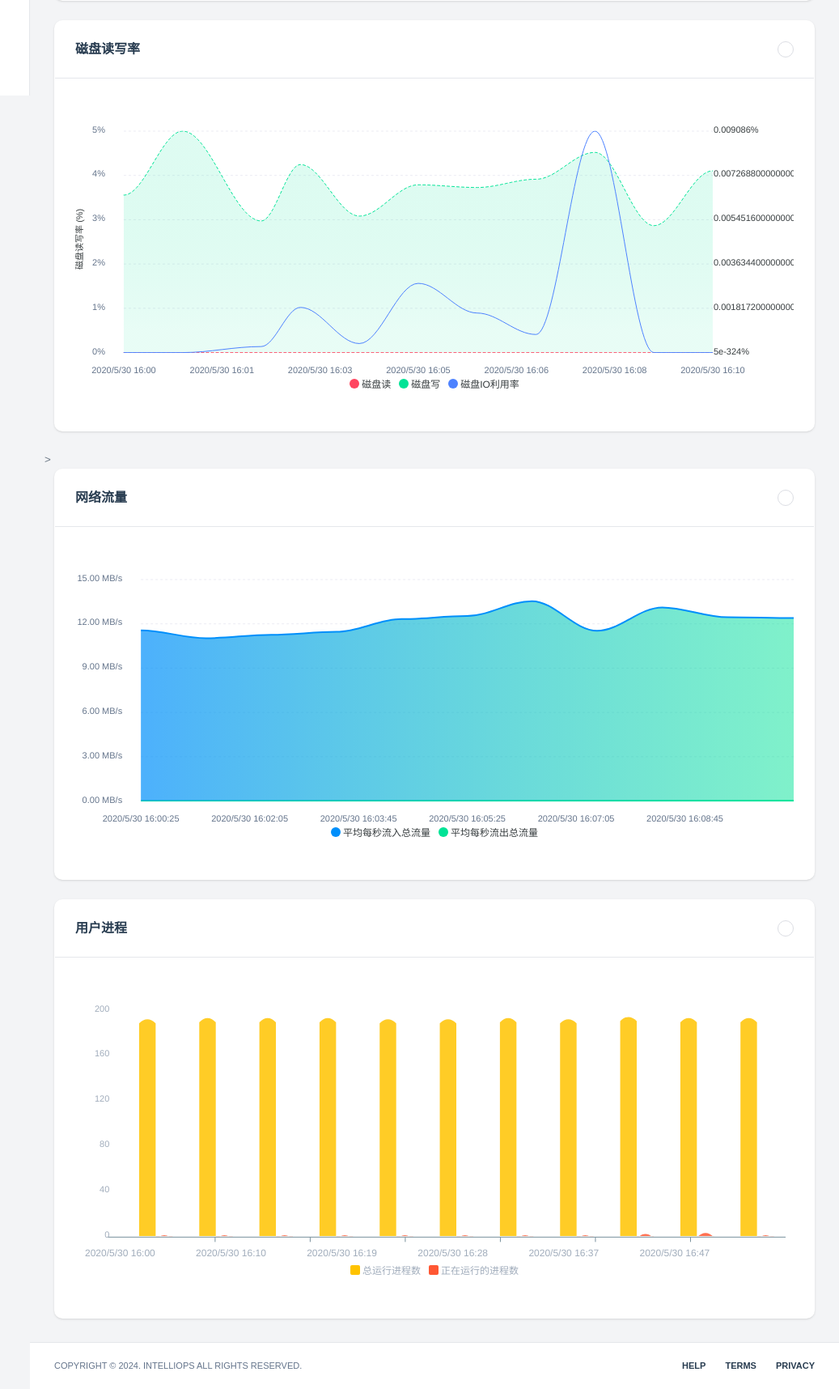
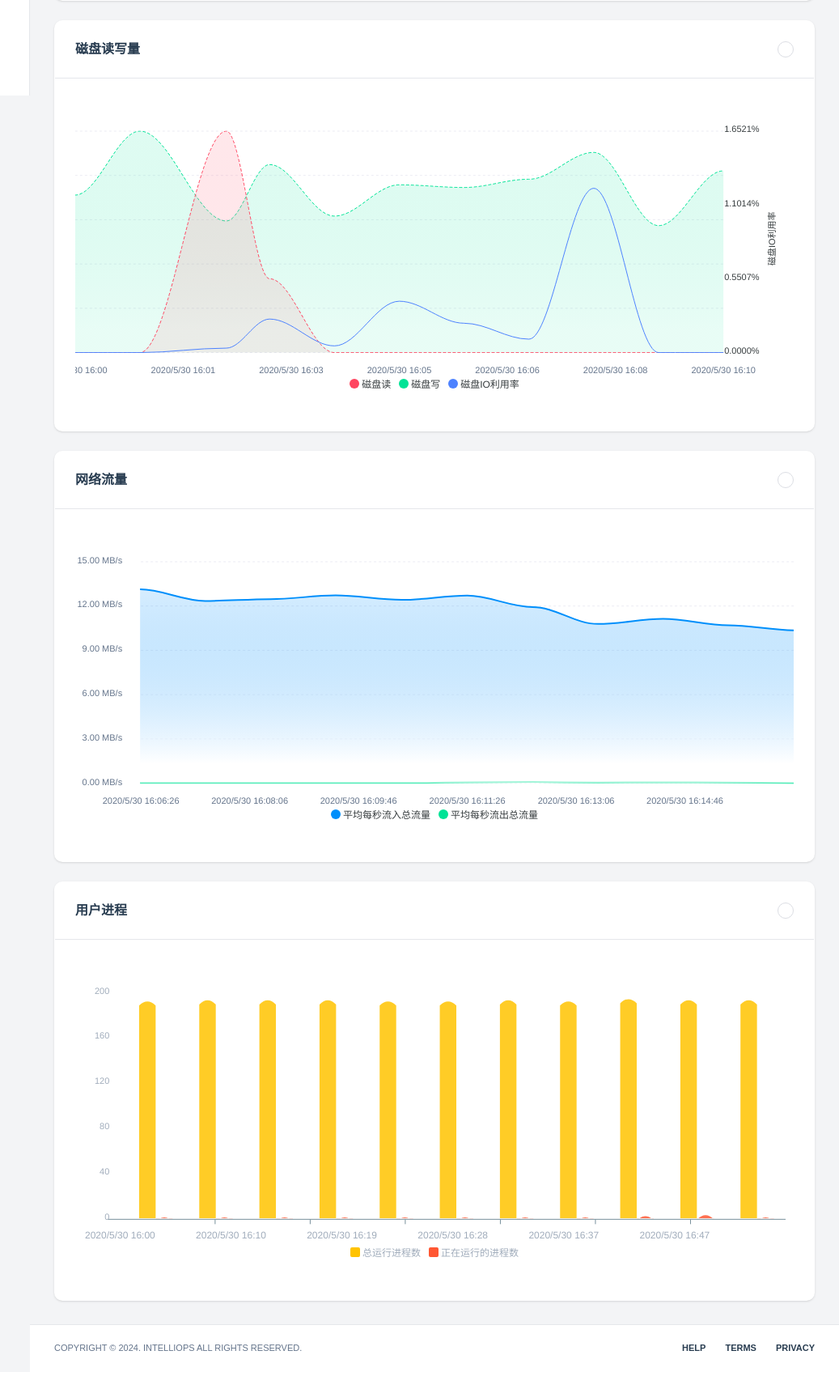
Before and after one commit to InfinityUniverse0/IntelliOps, a Django app: page / in a window 1280 px wide. Shown: the part 682-2398 px from the top of the page at 81% size, without its empty margins (243-1280 px from the left). After the commit the page ends 2351 px from the top, so only its background shows below. Run offline with Django 4.2, Linux system fonts and the light colour scheme; some libraries are stand-ins or nearby versions; some web fonts are replaced.

Commit message:
Modify The Dashboard Style

```diff
--- a/static/js/index-init.js
+++ b/static/js/index-init.js
@@ -131,7 +131,7 @@ $(function () {
     new ApexCharts(document.querySelector("#disk-io-chart"), {
         chart: {
             height: 370,
-            type: "area",
+            type: "line",
             stacked: false,
             toolbar: {
                 show: false
@@ -164,11 +164,11 @@ $(function () {
         },
         yaxis: [{
             title: {
-                text: '磁盘读写率 (%)',
+                text: '磁盘读量',
             },
             labels: {
                 formatter: function (e) {
-                    return e + "%"
+                    return e + "MB/s"
                 },
                 offsetX: -22,
                 offsetY: 0,
@@ -176,15 +176,34 @@ $(function () {
                     fontSize: "11px",
                     color: "#64748b"
                 }
-            }
+            },
+            show: false
+        },
+        {
+            title: {
+                text: '磁盘写量',
+            },
+            labels: {
+                formatter: function (e) {
+                    return e + "MB/s"
+                },
+                offsetX: -22,
+                offsetY: 0,
+                style: {
+                    fontSize: "11px",
+                    color: "#64748b"
+                }
+            },
+            show: false
         }, {
             opposite: true,
             title: {
-                text: '磁盘IO利用率 (%)',
+                text: '磁盘IO利用率',
+                rotate: -90,
             },
             labels: {
                 formatter: function (e) {
-                    return e + "%"
+                    return e.toFixed(4) + "%"
                 }
             }
         }],
@@ -233,8 +252,8 @@ $(function () {
             data: [
                 [1590854407000, 0.0],
                 [1590854467000, 0.0],
-                [1590854547000, 0.0],
-                [1590854587000, 0.0],
+                [1590854547000, 0.00003],
+                [1590854587000, 0.00001],
                 [1590854647000, 0.0],
                 [1590854707000, 0.0],
                 [1590854767000, 0.0],
@@ -243,6 +262,7 @@ $(function () {
                 [1590854947000, 0.0],
                 [1590855007000, 0.0]
             ],
+            yAxisIndex: 0,
             type: "area"
         }, {
             name: '磁盘写',
@@ -259,6 +279,7 @@ $(function () {
                 [1590854947000, 0.005209],
                 [1590855007000, 0.007457]
             ],
+            yAxisIndex: 0,
             type: "area"
         }, {
             name: '磁盘IO利用率',
@@ -275,13 +296,18 @@ $(function () {
                 [1590854947000, 0.0],
                 [1590855007000, 0.0]
             ],
-            type: 'line',
-            yAxisIndex: 1
+            yAxisIndex: 1,
+            type: 'line'
         }],
         tooltip: {
             y: {
-                formatter: function (e) {
-                    return e + "%"
+                formatter: function (value, { seriesIndex, dataPointIndex, w }) {
+                    if (seriesIndex === 0 || seriesIndex === 1) {
+                        return value + " MB/s";
+                    } else if (seriesIndex === 2) {
+                        return value + "%";
+                    }
+                    return value;
                 }
             },
             style: {
@@ -395,21 +421,64 @@ $(function () {
         }
     }).render();
 }), $(document).ready(function () {
-    new ApexCharts(document.querySelector("#network-traffic-chart"), {
+    var dataInflow = [
+        [1590854425000, 11.557136],
+        [1590854485000, 11.026352],
+        [1590854545000, 11.257099],
+        [1590854605000, 11.456979],
+        [1590854665000, 12.320941],
+        [1590854725000, 12.533992],
+        [1590854785000, 13.538003],
+        [1590854845000, 11.531398],
+        [1590854905000, 13.111662],
+        [1590854965000, 12.450254],
+        [1590855026000, 12.395362]
+    ];
+
+    var dataOutflow = [
+        [1590854425000, 0.012698],
+        [1590854485000, 0.012027],
+        [1590854545000, 0.012343],
+        [1590854605000, 0.012425],
+        [1590854665000, 0.012824],
+        [1590854725000, 0.01309],
+        [1590854785000, 0.013779],
+        [1590854845000, 0.012379],
+        [1590854905000, 0.013389],
+        [1590854965000, 0.013143],
+        [1590855026000, 0.013099]
+    ];
+
+    var options = {
         chart: {
             height: 370,
-            type: "line",
+            type: "area",
             toolbar: {
                 show: false
+            },
+            animations: {
+                enabled: true,
+                easing: 'linear',
+                dynamicAnimation: {
+                    speed: 1000
+                }
+            },
+            zoom: {
+                enabled: false
+            },
+            events: {
+                legendClick: function (chartContext, seriesIndex, config) {
+                    var series = chartContext.w.config.series;
+                    series[seriesIndex].show = !series[seriesIndex].show;
+                    chartContext.updateOptions({
+                        series: series
+                    });
+                }
             }
         },
         xaxis: {
             type: 'datetime',
-            categories: [
-                1590854425000, 1590854485000, 1590854545000, 1590854605000,
-                1590854665000, 1590854725000, 1590854785000, 1590854845000,
-                1590854905000, 1590854965000, 1590855026000
-            ],
+            range: 600000, // 显示10分钟的数据
             axisBorder: {
                 show: false
             },
@@ -442,8 +511,9 @@ $(function () {
             }
         },
         stroke: {
+            width: 2,
             curve: "smooth",
-            width: 2
+            lineCap: "round"
         },
         grid: {
             padding: {
@@ -460,7 +530,7 @@ $(function () {
         legend: {
             show: true
         },
-        colors: ["#008FFB", "#00E396"], // 曲线颜色
+        colors: ["#008FFB", "#00E396"],
         dataLabels: {
             enabled: false
         },
@@ -468,55 +538,19 @@ $(function () {
             type: "gradient",
             gradient: {
                 shadeIntensity: 1,
-                opacityFrom: .7, // 调整为更不透明
-                opacityTo: .5, // 调整为稍微透明
-                stops: [0, 90, 100],
-                colorStops: [
-                    {
-                        offset: 0,
-                        color: "#008FFB", // 流入流量渐变起始颜色
-                        opacity: 0.7
-                    },
-                    {
-                        offset: 100,
-                        color: "#00E396", // 流出流量渐变起始颜色
-                        opacity: 0.5
-                    }
-                ]
+                opacityFrom: .4,
+                opacityTo: .8,
+                stops: [0, 90, 100]
             }
         },
         series: [{
             name: "平均每秒流入总流量",
-            data: [
-                [1590854425000, 11.557136],
-                [1590854485000, 11.026352],
-                [1590854545000, 11.257099],
-                [1590854605000, 11.456979],
-                [1590854665000, 12.320941],
-                [1590854725000, 12.533992],
-                [1590854785000, 13.538003],
-                [1590854845000, 11.531398],
-                [1590854905000, 13.111662],
-                [1590854965000, 12.450254],
-                [1590855026000, 12.395362]
-            ],
-            type: "area"
+            data: dataInflow,
+            show: true // 默认显示
         }, {
             name: "平均每秒流出总流量",
-            data: [
-                [1590854425000, 0.012698],
-                [1590854485000, 0.012027],
-                [1590854545000, 0.012343],
-                [1590854605000, 0.012425],
-                [1590854665000, 0.012824],
-                [1590854725000, 0.01309],
-                [1590854785000, 0.013779],
-                [1590854845000, 0.012379],
-                [1590854905000, 0.013389],
-                [1590854965000, 0.013143],
-                [1590855026000, 0.013099]
-            ],
-            type: "area"
+            data: dataOutflow,
+            show: true // 默认显示
         }],
         tooltip: {
             y: {
@@ -529,5 +563,43 @@ $(function () {
                 fontFamily: "Inter"
             }
         }
-    }).render();
+    };
+
+    var chart = new ApexCharts(document.querySelector("#network-traffic-chart"), options);
+    chart.render();
+
+    function getNewData() {
+        var lastInflowDate = dataInflow[dataInflow.length - 1][0];
+        var lastOutflowDate = dataOutflow[dataOutflow.length - 1][0];
+        var newTimestamp = Math.max(lastInflowDate, lastOutflowDate) + 60000;
+
+        var newInflow = (Math.random() * 3 + 10).toFixed(6);
+        var newOutflow = (Math.random() / 10).toFixed(6);
+
+        dataInflow.push([newTimestamp, parseFloat(newInflow)]);
+        dataOutflow.push([newTimestamp, parseFloat(newOutflow)]);
+
+        if (dataInflow.length > 10) {
+            dataInflow.shift();
+            dataOutflow.shift();
+        }
+
+        // 获取当前图例显示状态
+        var activeSeries = chart.w.config.series.map(series => series.show);
+
+        // 更新数据并保持显示状态
+        chart.updateSeries([{
+            name: "平均每秒流入总流量",
+            data: dataInflow,
+            show: activeSeries[0]
+        }, {
+            name: "平均每秒流出总流量",
+            data: dataOutflow,
+            show: activeSeries[1]
+        }]);
+    }
+
+    window.setInterval(function () {
+        getNewData();
+    }, 1000);
 });
--- a/templates/index.html
+++ b/templates/index.html
@@ -495,7 +495,7 @@
                 <!--                <p class="text-muted">TODO: Begin Here</p>-->
                 <div class="row">
                     <!-- [CPU & Memory Util Chart] start -->
-                    <div class="col-xxl-8">
+                    <div class="col-xxl-6">
                         <div class="card stretch stretch-full">
                             <div class="card-header">
                                 <h5 class="card-title">CPU和内存使用率</h5>
@@ -531,10 +531,10 @@
                     </div>
                     <!-- [CPU & Memory Util Chart] end -->
                     <!-- [Disk I/O Chart] start -->
-                    <div class="col-xxl-8">
+                    <div class="col-xxl-6">
                         <div class="card stretch stretch-full">
                             <div class="card-header">
-                                <h5 class="card-title">磁盘读写率</h5>
+                                <h5 class="card-title">磁盘读写量</h5>
                                 <div class="card-header-action">
                                     <div class="card-header-btn">
                                         <div data-bs-toggle="tooltip" title="Delete">
@@ -565,9 +565,9 @@
                             </div>
                         </div>
                     </div>
-                    <!-- [Disk I/O Chart] end -->>
+                    <!-- [Disk I/O Chart] end -->
                     <!-- [Network Traffic Chart] start -->
-                    <div class="col-xxl-8">
+                    <div class="col-xxl-6">
                         <div class="card stretch stretch-full">
                             <div class="card-header">
                                 <h5 class="card-title">网络流量</h5>
@@ -603,7 +603,7 @@
                     </div>
                     <!-- [Network Traffic Chart] end -->
                     <!-- [User Processes Chart] start -->
-                    <div class="col-xxl-8">
+                    <div class="col-xxl-6">
                         <div class="card stretch stretch-full">
                             <div class="card-header">
                                 <h5 class="card-title">用户进程</h5>
```
